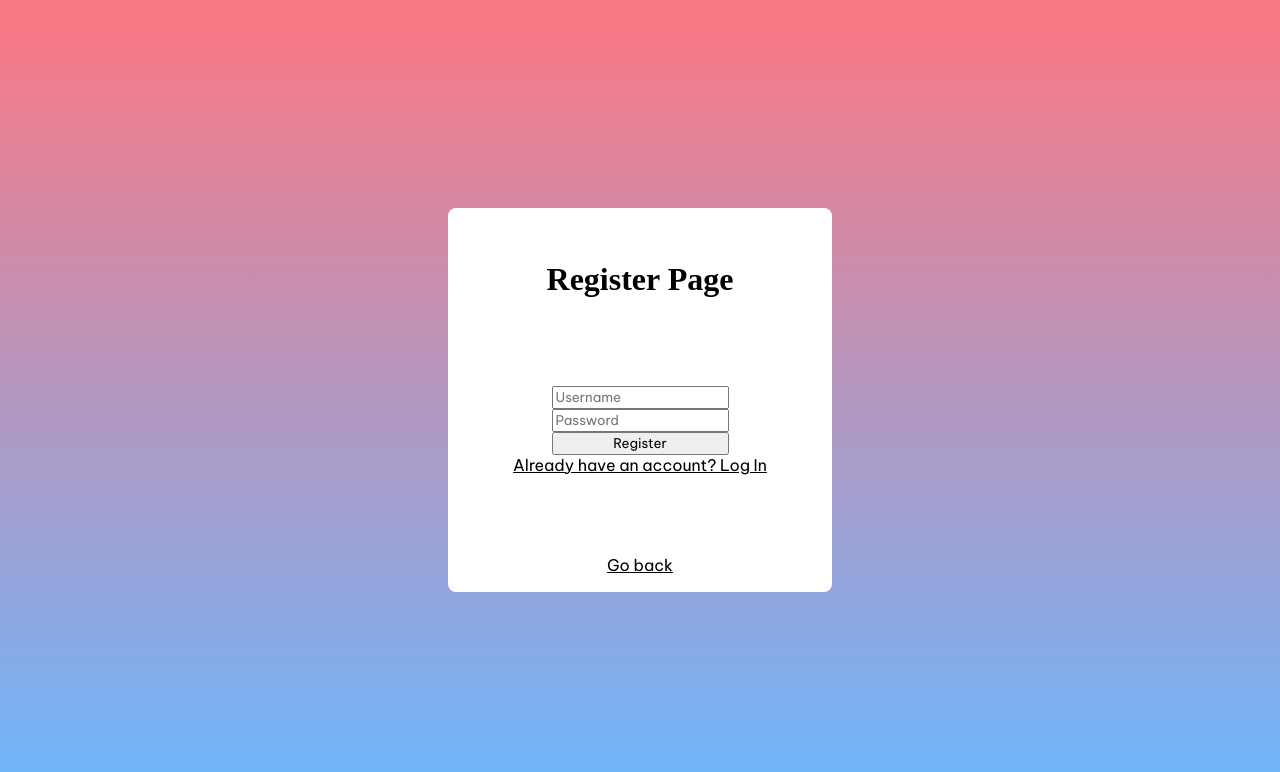
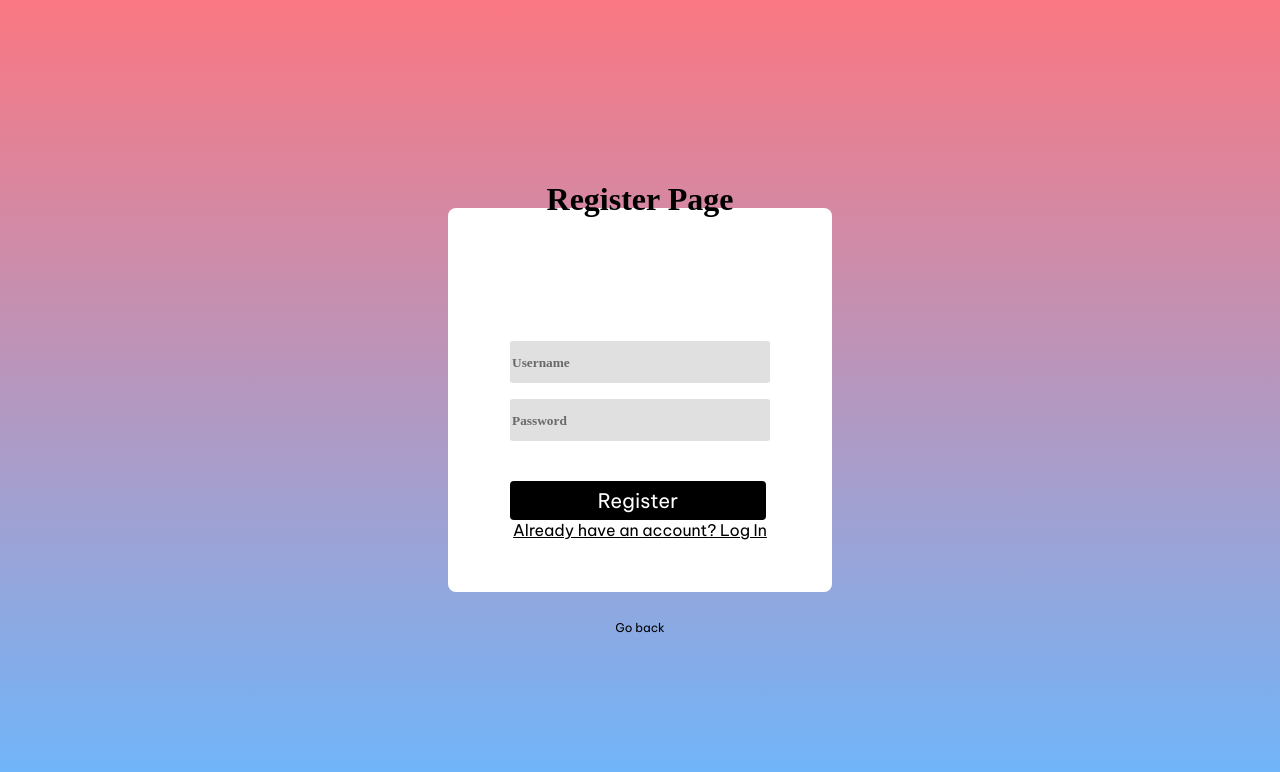
Before and after one commit to EmperMiner/SpeedTracker, a Flask app: page /register in a window 1280 px wide. Shown: the top 772 px of the page. Run offline with Flask 3, Linux system fonts and the light colour scheme; some libraries are stand-ins or nearby versions; some web fonts are replaced.

Commit message:
CSS for Log In and Register

```diff
--- a/static/style.css
+++ b/static/style.css
@@ -65,7 +65,7 @@ body {
 
 h1{
     position: absolute;
-    top: 30vh;
+    top: 20vh;
     font-family: Bmono;
     font-weight: bold;
     font-size: 2em;
@@ -80,8 +80,24 @@ form{
     flex-direction: column;
 }
 
+.redirect{
+    font-size: 1em;
+    display: flex;
+    justify-content: end;
+}
+
+.redirect:hover{
+    color: #5890F8;
+}
+
 .back{
     margin-top: 10vh;
+    font-size: 0.75em;
+    text-decoration: none;
+}
+
+.back:hover{
+    color: #5890F8;
 }
 
 .wrapper{
@@ -120,7 +136,6 @@ form{
     align-items: center;
     justify-content: center;
     animation: appearScale 500ms;
-    width: clamp(6em, 40vw, 8em);
     box-shadow: rgba(0, 0, 0, 0.16) 0 3px 6px, rgba(0, 0, 0, 0.23) 0 3px 6px;
     text-align: center;
     display: flex; /* co flexbox ms ap dung cai text-align dc*/
@@ -135,6 +150,10 @@ form{
     top: 20vh;
 }
 
+.input-container{
+    top: 25vh;
+}
+
 .input-container input{
     width: 20vw;
     height: 5vh;
@@ -144,12 +163,38 @@ form{
     border: none;
     outline: none;
     background-color: #E0E0E0;
-    border-radius: 0.75em;
+    border-radius: 0.2em;
 
 }
 
 .input-container input::placeholder{
     color: #6A6A6A;
+    opacity: 1;
+    font-family: Bmono;
+    font-weight: bold;
+    font-size: 1em;
+}
+
+.input-container input:hover::placeholder {
+    color: #5890F8;
+  }
+
+.input-container input:focus::placeholder {
+color: transparent;
+}
+
+.input-container[disabledd] {
+    color: #585858;
+    background: #E0E0E0;
+  }
+
+.input-container .btn input{
+    height: clamp(2vh, 3vw, 7vw);
+    margin-top: 5vh;
+    background-color: black;
+    color: white;
+    font-size: 1.25em;
+    cursor: pointer;
 }
 
 #warningBar {
--- a/templates/register.html
+++ b/templates/register.html
@@ -17,12 +17,16 @@
 
     <form method="POST" action="">
         {{ form.hidden_tag() }}
-        {{ form.username }}
-        {{ form.password }}
-        {{ form.submit }}
+        <div class="input-container">
+            {{ form.username }}
+            {{ form.password }}
+            <div class="btn">
+                {{ form.submit }}
+            </div>
+        </div>
     </form>
 
-    <a href="{{ url_for('login') }}">Already have an account? Log In</a>
+    <a class="redirect" href="{{ url_for('login') }}">Already have an account? Log In</a>
     <div></div>
     <a class="back" href="{{ url_for('home') }}">Go back</a>
     </div>
--- a/templates/vehicle.html
+++ b/templates/vehicle.html
@@ -19,9 +19,10 @@
     <p>Speed Limit: {{ speedLimit }}km/h</p>
     <p id="test">You're under the speed limit</p>
 
-    <a href="{{ url_for('home') }}">Return Home</a>
+    <a class="redirect" href="{{ url_for('home') }}">Return Home</a>
     <p>
-    <a href="{{ url_for('dashboard') }}">Return To Dashboard</a>
+    <a class="redirect" href="{{ url_for('dashboard') }}">Return To Dashboard</a>
+    </div>
 </body>
 <script>
     const speed = {{speedArray|tojson}};
@@ -46,7 +47,6 @@
             document.getElementById('test').textContent = displayedSpeed + "km/h! You're going to jail!";
         }
     }
-    </div>
 </script>
 
 </html>
```
Also changed, not shown: templates/dashboard.html (+10 -6 lines), templates/login.html (+6 -4 lines).
